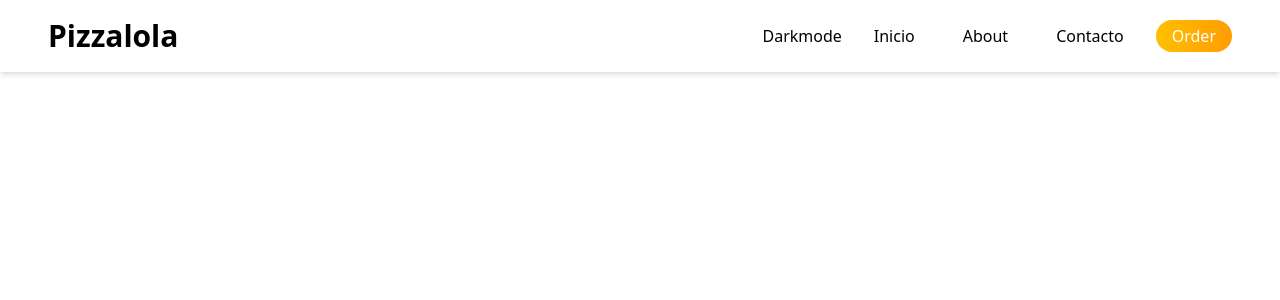
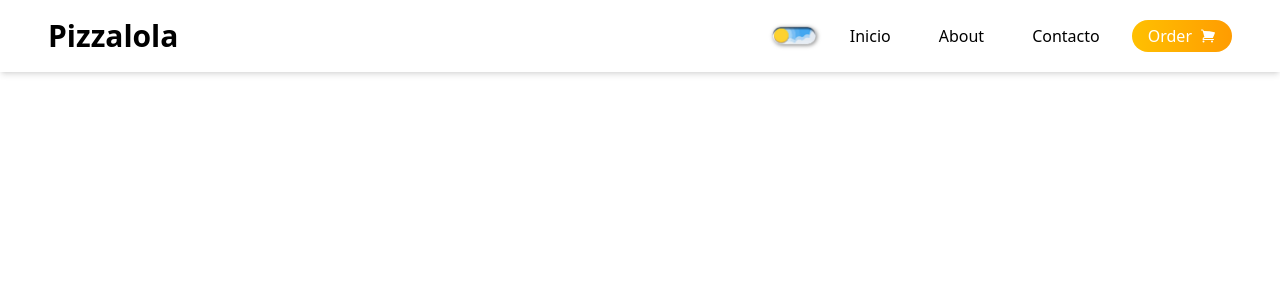
Before and after one commit to Ricuesta86/nextjs-pizzeria, a Next.js app: page / in a window 1280 px wide. Shown: the top 300 px of the page. Built offline with nearby package versions, Linux system fonts and the light colour scheme.

Commit message:
Add Darkmode

```diff
--- a/app/components/navbar/darkmode.tsx
+++ b/app/components/navbar/darkmode.tsx
@@ -1,5 +1,44 @@
-export default function Darkmode(){
-    return (
-        <><div>Darkmode</div></>
-    )
+"use client";
+import { useTheme } from "next-themes";
+import Image from "next/image";
+
+export default function Darkmode() {
+  const { systemTheme, theme, setTheme } = useTheme();
+
+  const changerTheme = ()=>{
+    if( theme === 'dark')
+        setTheme('light')
+    else
+        setTheme('dark')
+  }
+
+  return (
+    <>
+            {/* <Image
+          // src={theme === "dark" ? darkPng : lightPng}
+          src={"/light-mode-button.png"}
+          alt="dark"
+          width={100}
+          height={100}
+          onClick={() => changerTheme() }
+          className={`w-12 cursor-pointer drop-shadow-[1px_1px_1px_rgba(0,0,0,0.1)] transition-all duration-300 absolute right-0 z-10  ${
+            theme === "dark" ? "opacity-0" : "opacity-100"
+          } `}
+        />*/}
+        <Image
+          src={theme === 'dark'?"/dark-mode-button.png":"/light-mode-button.png"}
+          alt="dark"
+          width={100}
+          height={100}
+          onClick={() => changerTheme() }
+          className="w-12 cursor-pointer drop-shadow-[1px_1px_2px_rgba(0,0,0,0.5)] duration-300 "
+        />
+      {/* <button
+        onClick={() => (theme == "dark" ? setTheme("light") : setTheme("dark"))}
+        // className='bg-gray-800 dark:bg-gray-50 hover:bg-gray-600 dark:hover:bg-gray-300 transition-all duration-100 text-white dark:text-gray-800 px-8 py-2 text-2xl md:text-4xl rounded-lg absolute bottom-32'>
+      >
+        Toggle Mode
+      </button> */}
+    </>
+  );
 }
--- a/app/components/navbar/navbar.tsx
+++ b/app/components/navbar/navbar.tsx
@@ -1,9 +1,10 @@
 import Darkmode from "./darkmode";
+import { ShoppingCartIcon } from "@heroicons/react/24/solid";
 
 export default function Navbar() {
   return (
     <>
-      <div className="shadow-md bg-white dark:bg-gray-900 dark:text-white duration-200">
+      <div className="shadow-md light:bg-white dark:bg-gray-900 dark:text-white duration-200">
         <div className="container py-3 sm:py-2">
           <div className="flex justify-between items-center">
             <div className=" flex items-center gap-2 text-2xl sm:text-3xl font-bold">
@@ -24,7 +25,9 @@ export default function Navbar() {
                   <a href="#" className="inline-block px-4 py-4 hover:text-primary">Contacto</a>
                 </li>
               </ul>
-              <button className="bg-gradient-to-r from-primary to-secondary text-white px-4 py-1 rounded-full hover:scale-105 duration-300">Order</button>
+              <button className="bg-gradient-to-r from-primary to-secondary text-white px-4 py-1 rounded-full hover:scale-105 duration-300 flex items-center gap-2">Order <ShoppingCartIcon className="h-4 w-4" /></button>
+              {/* heroicons shopping-cart */}
+
             </div>
           </div>
         </div>
--- a/app/layout.tsx
+++ b/app/layout.tsx
@@ -5,15 +5,21 @@ export const metadata: Metadata = {
   title: "Create Next App",
   description: "Generated by create next app",
 };
+import dynamic from 'next/dynamic'
+const Providers = dynamic(() => import('./providers'), { ssr: false })
+
+
 
 export default function RootLayout({
   children,
-}: Readonly<{
-  children: React.ReactNode;
-}>) {
+}: {
+  children: React.ReactNode
+}) {
   return (
-    <html lang="en">
-      <body >{children}</body>
+    <html >
+      <body >
+        <Providers>{children}</Providers>
+      </body>
     </html>
-  );
+  )
 }
--- /dev/null
+++ b/app/providers.tsx
@@ -0,0 +1,15 @@
+'use client'
+import { ThemeProvider } from 'next-themes'
+
+export default function Providers({ children }: { children: React.ReactNode }) {
+  return (
+    <ThemeProvider
+      attribute='class'
+      defaultTheme='light'
+      enableSystem
+      disableTransitionOnChange
+    >
+      {children}
+    </ThemeProvider>
+  )
+}
```
Also changed, not shown: public/dark-mode-button.png (added), public/light-mode-button.png (added).
